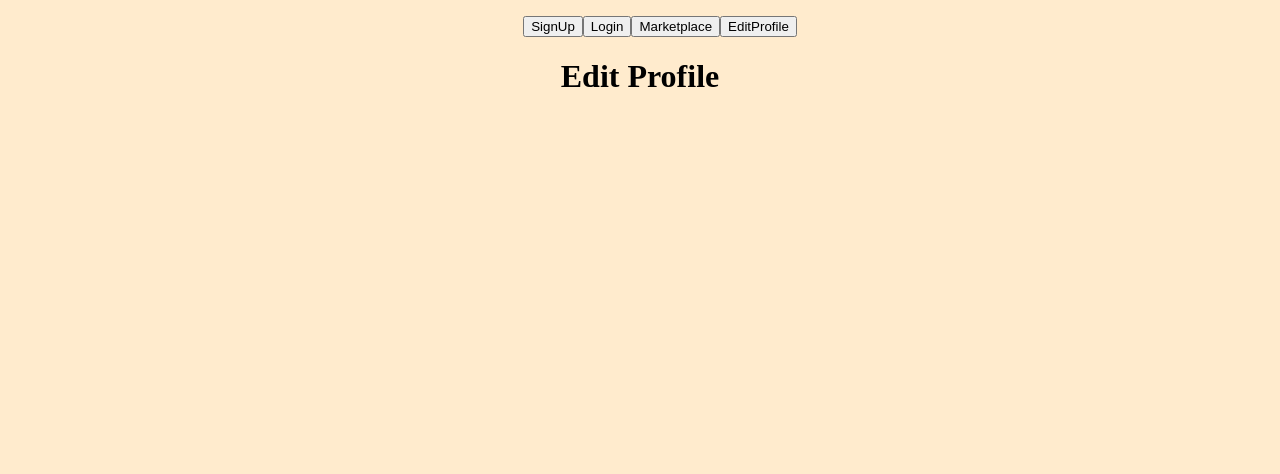
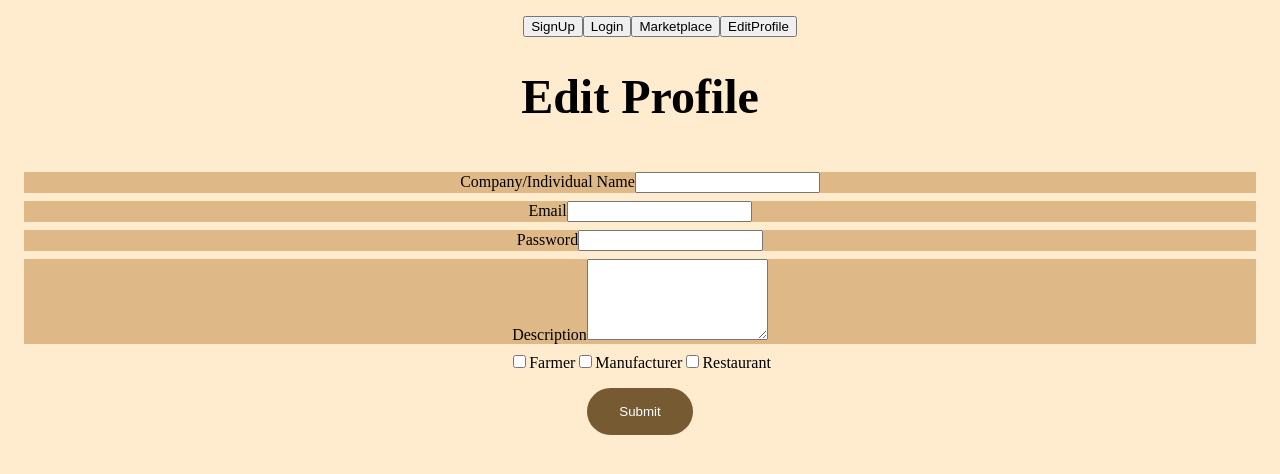
Before and after one commit to KayTi0304/app_hack, a React (Create React App) app: page / in a window 1280 px wide. Both pictures are taken after a click on the button "EditProfile". Shown: the top 474 px of the page. Built offline with nearby package versions, Linux system fonts and the light colour scheme.

Commit message:
marketplace done

```diff
--- a/src/App.jsx
+++ b/src/App.jsx
@@ -13,6 +13,17 @@ function App() {
   const [editprofile, setEditprofile] = useState(false);
 
   const curUserHandler = (curUser) => {
+    const user = {
+      email: curUser.email,
+      password: curUser.password,
+      name: curUser.name,
+      desc: curUser.desc,
+    };
+
+    setCurUser(user);
+  };
+
+  const editUserHandler = (curUser) => {
     const user = {
       email: curUser.email,
       password: curUser.password,
@@ -67,7 +78,11 @@ function App() {
         {signUp ? <Signup onCurUser={curUserHandler} /> : <div></div>}
         {login ? <Login /> : <div></div>}
         {marketplace ? <Marketplace /> : <div></div>}
-        {editprofile ? <EditProfile user={curUser} /> : <div></div>}
+        {editprofile ? (
+          <EditProfile user={curUser} onCurUser={editUserHandler} />
+        ) : (
+          <div></div>
+        )}
       </div>
     </div>
   );
--- a/src/Pages/EditProfile.jsx
+++ b/src/Pages/EditProfile.jsx
@@ -1,8 +1,128 @@
-const EditProfile = ({ user }) => {
+import { useState } from "react";
+import { useRef } from "react";
+
+const EditProfile = ({ user, onCurUser }) => {
+  console.log(user);
+
+  const [checkedF, setCheckedF] = useState(false);
+  const [checkedM, setCheckedM] = useState(false);
+  const [checkedR, setCheckedR] = useState(false);
+  const emailInputRef = useRef();
+  const descInputRef = useRef();
+  const nameInputRef = useRef();
+  const passInputRef = useRef();
+
+  const handleChangeF = () => {
+    setCheckedF(!checkedF);
+  };
+
+  const handleChangeM = () => {
+    setCheckedM(!checkedM);
+  };
+
+  const handleChangeR = () => {
+    setCheckedR(!checkedR);
+  };
+
+  const handleOnSubmit = (e) => {
+    e.preventDefault();
+    console.log("submit");
+
+    const emailData = emailInputRef.current.value;
+    const passwordData = passInputRef.current.value;
+    const nameData = nameInputRef.current.value;
+    const descData = descInputRef.current.value;
+
+    const curUser = {
+      email: emailData,
+      password: passwordData,
+      name: nameData,
+      desc: descData,
+    };
+
+    onCurUser(curUser);
+  };
+
   return (
-    <div>
-      <h1>Edit Profile</h1>
-      <p>{user.name}</p>
+    <div className="editprofile">
+      <h1 className="signup">Edit Profile</h1>
+      <div>
+        <form className="form-c" onSubmit={handleOnSubmit}>
+          <div className="form-con">
+            <label htmlFor="name">Company/Individual Name</label>
+            <input
+              type="text"
+              required
+              name="name"
+              id="name"
+              ref={nameInputRef}
+              value={user.name}
+            />
+          </div>
+          <div className="form-con">
+            <label htmlFor="email">Email</label>
+            <input
+              type="text"
+              required
+              name="email"
+              id="email"
+              ref={emailInputRef}
+              value={user.email}
+            />
+          </div>
+          <div className="form-con">
+            <label htmlFor="password">Password</label>
+            <input
+              type="text"
+              required
+              name="password"
+              id="password"
+              ref={passInputRef}
+              value={user.password}
+            />
+          </div>
+          <div className="form-con">
+            <label htmlFor="description">Description</label>
+            <textarea
+              id="description"
+              required
+              rows="5"
+              name="description"
+              ref={descInputRef}
+              defaultValue={user.desc}
+            ></textarea>
+          </div>
+          <label>
+            <input
+              type="checkbox"
+              checked={checkedF}
+              onChange={handleChangeF}
+            />
+            Farmer
+          </label>
+          <label>
+            <input
+              type="checkbox"
+              checked={checkedM}
+              onChange={handleChangeM}
+            />
+            Manufacturer
+          </label>
+          <label>
+            <input
+              type="checkbox"
+              checked={checkedR}
+              onChange={handleChangeR}
+            />
+            Restaurant
+          </label>
+          <div>
+            <button className="submit-btn" type="submit">
+              Submit
+            </button>
+          </div>
+        </form>
+      </div>
     </div>
   );
 };
--- a/src/Pages/Signup.jsx
+++ b/src/Pages/Signup.jsx
@@ -43,6 +43,7 @@ const Signup = (props) => {
     };
 
     props.onCurUser(curUser);
+    console.log(curUser);
   };
 
   return (
```
